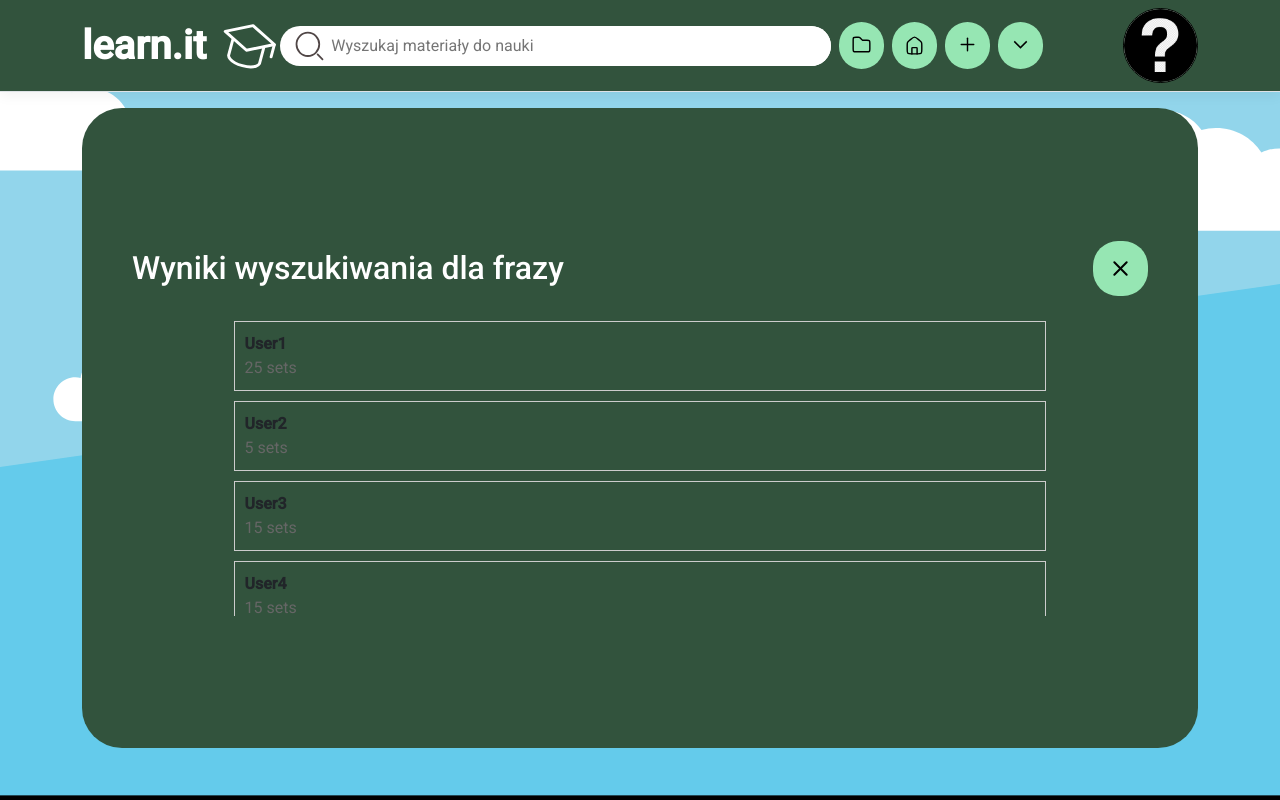
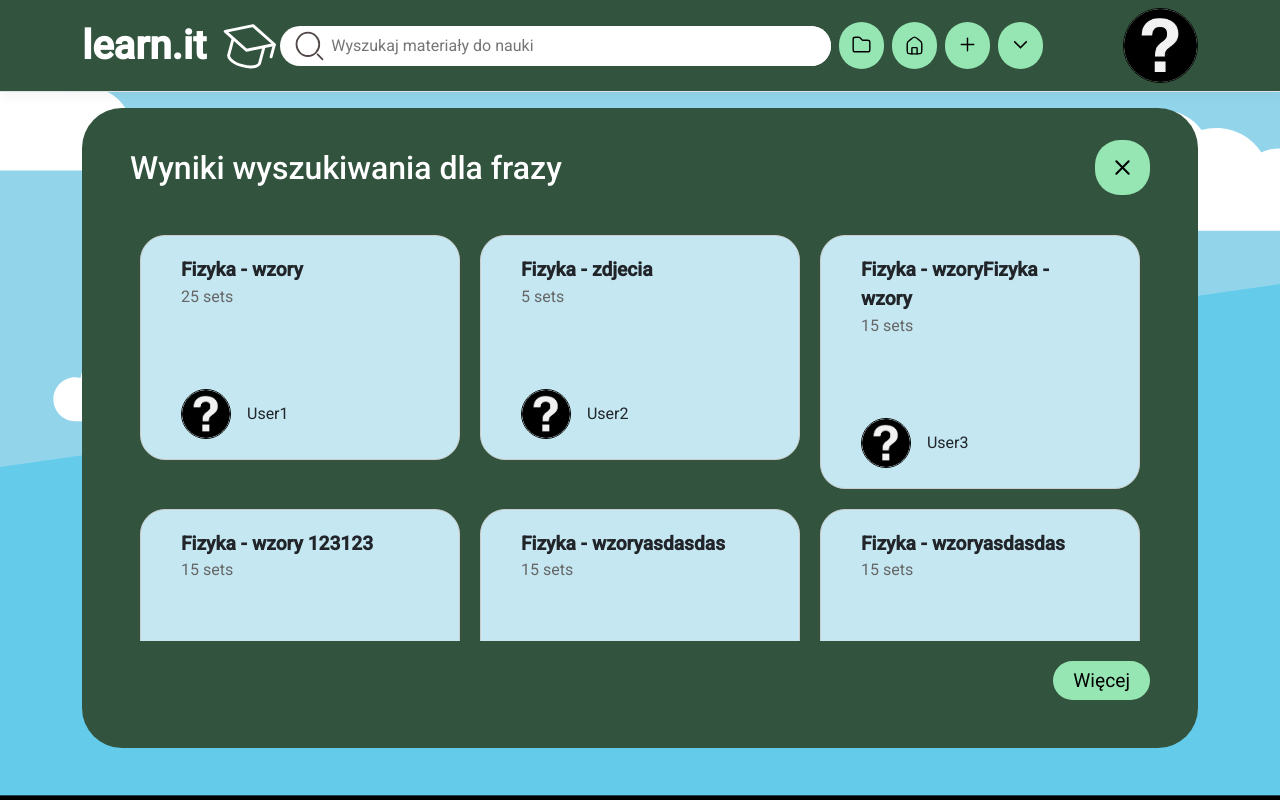
Before and after one commit to Xyloo/learn.it, an Angular app in the folder learn.it/ClientApp/: page /search in a window 1280 px wide. Built offline with nearby package versions, Linux system fonts and the light colour scheme.

Commit message:
WIP: search component

```diff
--- a/learn.it/ClientApp/src/app/models/searchesult.dto.ts
+++ b/learn.it/ClientApp/src/app/models/searchesult.dto.ts
@@ -1,5 +1,6 @@
 export interface SearchResultDto {
   id: number;
+  setName: string,
   setCount: number;
   avatarUrl: string;
   username: string;
--- a/learn.it/ClientApp/src/app/search/search.component.css
+++ b/learn.it/ClientApp/src/app/search/search.component.css
@@ -9,7 +9,7 @@ body {
   justify-content: center;
   height: 80vh;
   border-radius: 40px;
-  padding: 50px;
+  padding: 2rem 3rem 3rem 3rem;
 }
 .label-wrapper {
   width: 100%;
@@ -26,7 +26,6 @@ body {
   padding: 10px;
   margin: 0px;
   border: none;
-  color: white;
   font-size: 1.5rem;
   cursor: pointer;
   margin-left: 0.5rem;
@@ -43,38 +42,88 @@ body {
 
 .search-results-container {
   display: flex;
-  flex-direction: column; /* Stack items in a column */
-  align-items: center; /* Center items horizontally */
-  max-height: 300px; /* Adjust to the height you want */
+  flex-wrap: wrap;
+  width: 100%;
+  height: 80%;
   overflow-y: auto;
-  width: 100%;
+  padding: 10px 0px;
 }
 
 .result-row {
-  width: 100%; /* Take full width of the container */
-  display: flex;
-  justify-content: center; /* Center the result item */
-  margin: 5px 0; /* Adjust vertical spacing as needed */
+  flex-basis: calc(33.333% - 10px);
+  margin: 5px;
+  box-sizing: border-box;
+
 }
 
 .result-item {
+  background-color: var(--light-blue-main);
+  border-radius: 25px;
   border: 1px solid #ccc;
   padding: 10px;
-  width: 80%; /* Adjust the width as needed */
-  box-sizing: border-box;
-  /* Centering the item if it's less than 100% of the container width */
+  margin: 5px;
+  display: flex;
+  flex-direction: column;
+  justify-content: flex-start;
+  padding: 20px 40px;
 }
 
 .avatar {
-  width: 50px; /* Adjust to your preference */
-  height: 50px; /* Adjust to your preference */
-  border-radius: 50%; /* Make it round */
+  width: 50px;
+  height: 50px;
+  border-radius: 50%;
 }
 
-.username {
-  font-weight: bold;
+.set-title {
+    font-size: 1.2rem;
+    font-weight: bold;
+
 }
 
 .set-count {
   color: #666;
+  padding-bottom: 5rem;
+
 }
+
+.user-info{
+    display: flex;
+    gap: 1rem;
+    align-items:center;
+}
+
+.user-avatar {
+  width: 50px;
+  height: 50px;
+  border-radius: 50%;
+  border: 1px solid black;
+  overflow: hidden;
+  background: white;
+}
+
+.expand-button-wrapper{
+    width: 100%;
+    display:flex;
+    justify-content: flex-end;
+}
+
+.toggle-button{
+    margin-top: 20px;
+    padding: 10px 20px;
+    font-size: 1.2rem;
+}
+
+
+@media (max-width: 768px) {
+  .result-row {
+    flex-basis: 100%;
+    margin: 5px 0;
+    justify-content: center;
+  }
+
+  .result-item {
+    margin: 10px;
+    width: auto;
+    max-width: 500px;
+  }
+}
--- a/learn.it/ClientApp/src/app/search/search.component.html
+++ b/learn.it/ClientApp/src/app/search/search.component.html
@@ -6,12 +6,19 @@
     </button>
   </div>
   <div class="search-results-container">
-    <div class="result-row" *ngFor="let result of searchResults">
+    <div class="result-row" *ngFor="let result of searchResults | slice:0:displayLimit" (click)="goToSet(result.id)">
       <div class="result-item">
-        <!--<img [src]="result.avatarUrl" alt="Avatar" class="avatar">-->
-        <div class="username">{{ result.username }}</div>
+        <div class="set-title">{{ result.setName }}</div>
         <div class="set-count">{{ result.setCount }} sets</div>
+        <div class="user-info">
+          <!--<img [src]="result.avatarUrl" alt="Avatar" class="user-avatar">-->
+          <img [src]="result.avatarUrl" alt="Avatar" class="user-avatar">
+          <div class="username">{{ result.username }}</div>
+        </div>
       </div>
     </div>
   </div>
+  <div class="expand-button-wrapper">
+    <button class="icon-btn toggle-button" *ngIf="displayLimit <= searchResults.length" (click)="toggleItemsDisplay()">{{buttonText}}</button>
+  </div>
 </div>
--- a/learn.it/ClientApp/src/app/search/search.component.ts
+++ b/learn.it/ClientApp/src/app/search/search.component.ts
@@ -1,6 +1,7 @@
 import { Component } from '@angular/core';
 import { Location } from '@angular/common';
 import { SearchResultDto } from '../models/searchesult.dto';
+import { Router } from '@angular/router';
 
 
 @Component({
@@ -9,45 +10,86 @@ import { SearchResultDto } from '../models/searchesult.dto';
   styleUrls: ['./search.component.css']
 })
 export class SearchComponent {
-  constructor(private location: Location) { }
+  constructor(private location: Location, private router: Router) { }
+
   searchedText: string = '';
+  displayLimit: number = 6;
+  maxDisplayLimit: number = 15;
+  isExpanded: boolean = false;
+  buttonText: string = 'Więcej';
 
    searchResults: SearchResultDto[] = [
     {
        id: 1,
+       setName: "Fizyka - wzory",
        setCount: 25,
-       avatarUrl: 'asd',
+       avatarUrl: '/assets/temp-avatar.png',
        username: "User1"
      },
      {
        id: 1,
+       setName: "Fizyka - zdjecia",
        setCount: 5,
-       avatarUrl: 'asd',
+       avatarUrl: '/assets/temp-avatar.png',
        username: "User2"
      },
      {
        id: 1,
+       setName: "Fizyka - wzoryFizyka - wzory",
        setCount: 15,
-       avatarUrl: 'asd',
+       avatarUrl: '/assets/temp-avatar.png',
        username: "User3"
      },
      {
        id: 1,
+       setName: "Fizyka - wzory 123123",
        setCount: 15,
-       avatarUrl: 'asd',
+       avatarUrl: '/assets/temp-avatar.png',
        username: "User4"
      },
      {
        id: 1,
+       setName: "Fizyka - wzoryasdasdas",
        setCount: 15,
-       avatarUrl: 'asd',
+       avatarUrl: '/assets/temp-avatar.png',
+       username: "User5"
+     },
+     {
+       id: 1,
+       setName: "Fizyka - wzoryasdasdas",
+       setCount: 15,
+       avatarUrl: '/assets/temp-avatar.png',
+       username: "User5"
+     },
+     {
+       id: 1,
+       setName: "Fizyka - wzoryasdasdas",
+       setCount: 15,
+       avatarUrl: '/assets/temp-avatar.png',
        username: "User5"
      }
   ]
 
-
+  //Displaying more than 6 items on user button click
+  toggleItemsDisplay(): void {
+    this.isExpanded = !this.isExpanded;
+    if (this.isExpanded) {
+      this.displayLimit = this.searchResults.length % 15;
+      this.buttonText = 'Schowaj';
+    } else {
+      this.displayLimit = 6;
+      this.buttonText = 'Więcej';
+    }
+  }
 
   goBack() {
     this.location.back();
   }
+
+  //doesnt work yet
+  goToSet(setId: number): void {
+    console.log("ASDASDA")
+    this.router.navigate(['/set', setId]);
+  }
+
 }
```
